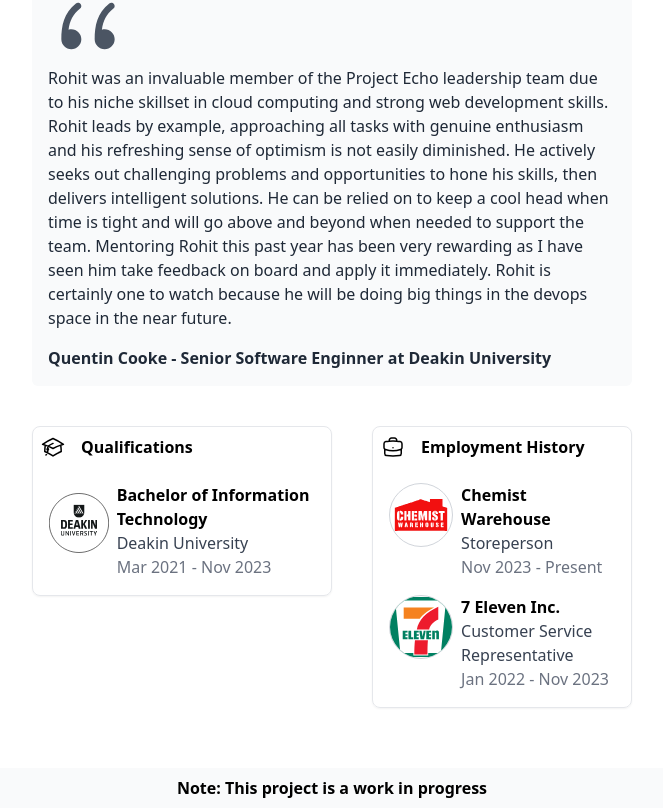
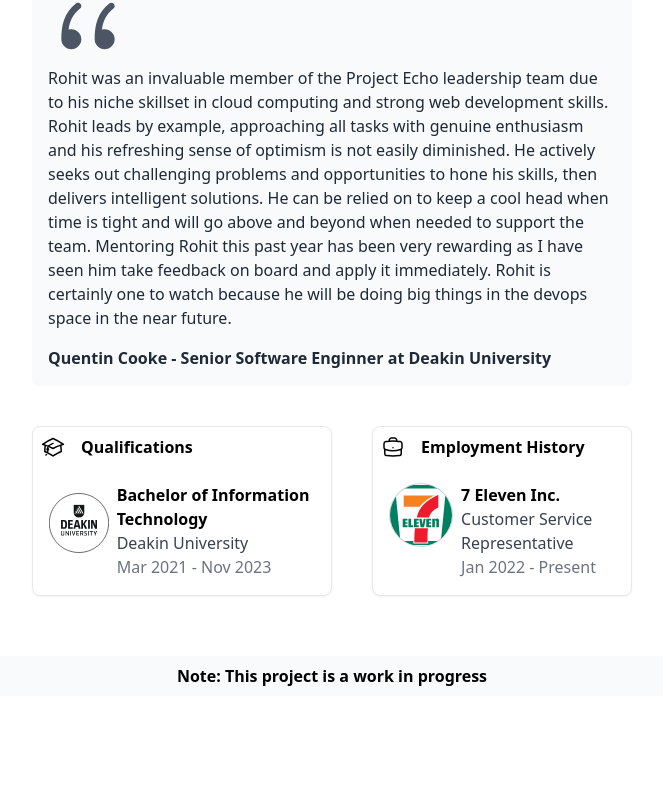
Before and after one commit to itsRohit47/website, a Next.js app: page / in a window 1280 px wide. Shown: the part 565-1373 px from the top of the page, without its empty margins (308-971 px from the left). After the commit the page ends 1261 px from the top, so only its background shows below. Built offline with nearby package versions, Linux system fonts and the light colour scheme.

Commit message:
Update Work.js

```diff
--- a/src/components/Work.js
+++ b/src/components/Work.js
@@ -1,16 +1,10 @@
 import Image from "next/image";
 const work = [
-  {
-    name: "Chemist Warehouse",
-    role: "Storeperson",
-    icon: "/images/chem.svg",
-    timeframe: "Nov 2023 - Present",
-  },
   {
     name: "7 Eleven Inc.",
     role: "Customer Service Representative",
     icon: "/images/7eleven.svg",
-    timeframe: "Jan 2022 - Nov 2023",
+    timeframe: "Jan 2022 - Present",
   },
 ];
 
```
